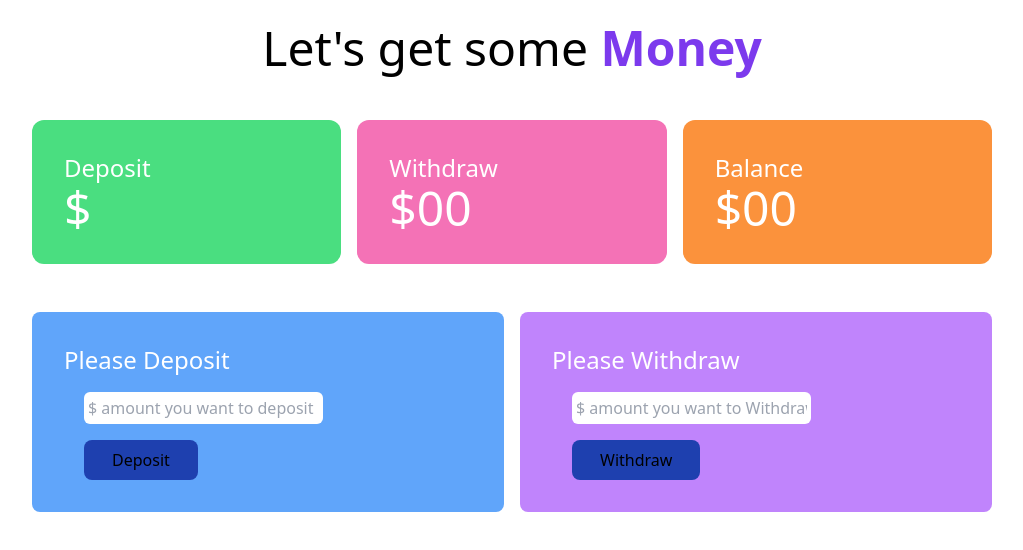
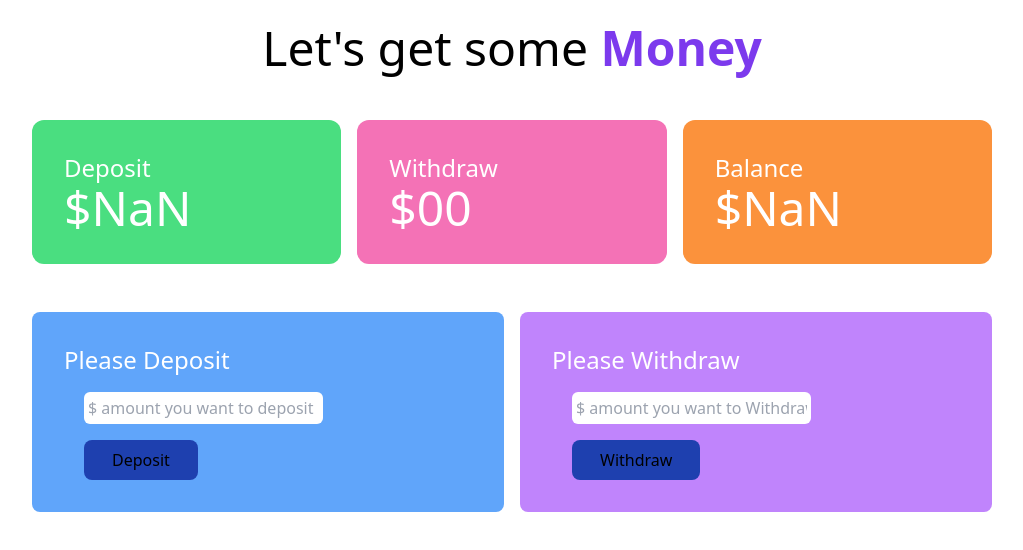
Before and after one commit to rirubelhossain/Baap-er-Bank, a plain HTML site: page bank.html in a window 1280 px wide. Both pictures are taken after a click on the button "Deposit". Shown: the whole page, without its empty margins (128-1151 px from the left). Drawn offline with nearby package versions, Linux system fonts and the light colour scheme.

Commit message:
balance section completed

```diff
--- a/bank.html
+++ b/bank.html
@@ -28,7 +28,7 @@
 
                 <div class="bg-orange-400 p-8 rounded-xl">
                     <h4 class="text-2xl">Balance</h4>
-                    <h2 class="text-5xl">$00</h2>
+                    <h2 class="text-5xl">$<span id="balance_out">00</span></h2>
                 </div>
             </div>
         </section>
--- a/js/deposit.js
+++ b/js/deposit.js
@@ -3,11 +3,33 @@
 // step-1 : add event lister with deposit button
 document.getElementById("deposit_button").addEventListener("click", function(){
     const depositFlied = document.getElementById("deposit_input") ;
-    const depositAmount = depositFlied.value ; // get the deposit input field
+    const newdepositAmountString = depositFlied.value ; // get the deposit input field
 
-    // document.getElementById("deposit_out").innerText = depositAmount
+
+    const newdepositAmount = parseFloat(newdepositAmountString);
+
+
     const depositTotalElement = document.getElementById("deposit_out") ;
-    depositTotalElement.innerText = depositAmount ;
+    const previousDepositTotalString = depositTotalElement.innerText ;
+
+    const previousDepositTotal = parseFloat(previousDepositTotalString) ;
+
+    const currentDepositTotal = previousDepositTotal + newdepositAmount ;
+
+    depositTotalElement.innerText = currentDepositTotal
+
+
+    // get balance
+
+    const balanceTotalElement = document.getElementById("balance_out") ;
+    const previousBalanceTotalString = balanceTotalElement.innerText ;
+    const previousBalanceTotal = parseFloat(previousBalanceTotalString) ;
+
+    // calculate current balance
+    const currentBalanceTotal = previousBalanceTotal + newdepositAmount ;
+    balanceTotalElement.innerText = currentBalanceTotal ;
+
+
 
     depositFlied.value = "" ;
 })
```
